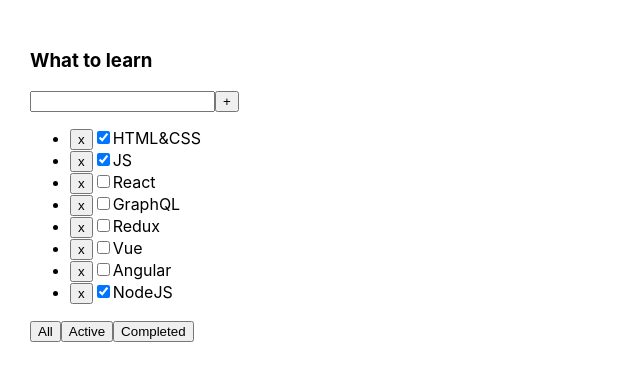
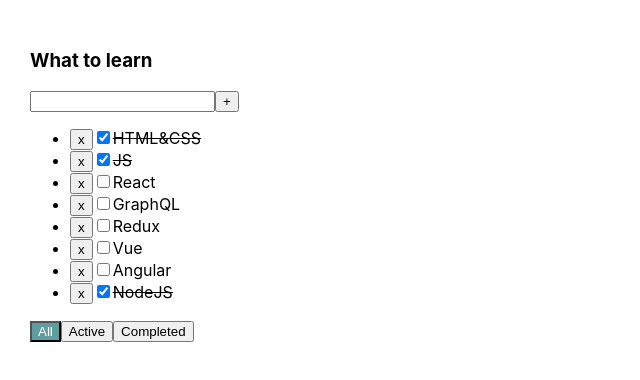
Before and after one commit to aleksandrdemidovich/todo-list, a React (Create React App) app: page / in a window 1280 px wide. Shown: the top 380 px of the page, without its empty margins (0-640 px from the left). Built offline with nearby package versions, Linux system fonts and the light colour scheme.

Commit message:
todoList-mon-4

```diff
--- a/src/App.css
+++ b/src/App.css
@@ -6,3 +6,18 @@
 .App > div {
   margin-right: 50px;
 }
+
+
+.active-filter{
+  background-color: cadetblue;
+  color: white;
+}
+
+.is-done{
+  text-decoration: line-through;
+}
+
+.error{
+  border: 2px solid red;
+  outline: none;
+}
--- a/src/App.tsx
+++ b/src/App.tsx
@@ -24,21 +24,22 @@
         {id: v1(), title: 'Angular', isDone: false},
         {id: v1(), title: 'NodeJS', isDone: true},
     ])
-    const [filter, setFilter] = useState<string>('all') //active, completed
+    const [filter, setFilter] = useState<FilterValueType>('all') //active, completed
 
     const changeTodoListFilter = (filter: FilterValueType) => {
         setFilter(filter)
     }
-
     const removeTask = (taskID: string) => {
         setTasks(tasks.filter(t => t.id !== taskID))
         console.log(tasks)
     }
-
     const addTask = (title: string) =>{
-        let task = {id: v1(), title: title, isDone: false}
-        let newTasks = [task, ...tasks]
-        setTasks(newTasks)
+        let newTask = {id: v1(), title: title, isDone: false}
+        const updatedTask: Array<TaskType> = [newTask, ...tasks]
+        setTasks(updatedTask)
+    }
+    const changeTaskStatus = (taskID: string, isDone:boolean) => {
+        setTasks(tasks.map(t => t.id === taskID ? {...t, isDone: isDone} : t))
     }
 
     let tasksForRender = tasks
@@ -54,10 +55,12 @@
     return (
         <div className="App">
             <TodoList
+                filter={filter}
                 title={'What to learn'}
                 tasks={tasksForRender}
                 removeTask={removeTask}
                 changeTodoListFilter={changeTodoListFilter}
+                changeTaskStatus={changeTaskStatus}
                 addTask={addTask}
             />
         </div>
--- a/src/TodoList.tsx
+++ b/src/TodoList.tsx
@@ -4,62 +4,89 @@
 type TodoListPropsType = {
     title: string
     tasks: Array<TaskType>
+    filter: FilterValueType
     removeTask: (taskID: string) => void
     addTask: (title: string) => void
     changeTodoListFilter: (filter: FilterValueType) => void
+    changeTaskStatus : (taskID: string, isDone:boolean) => void
 }
 
 
 function TodoList(props: TodoListPropsType) {
 
-    const [inputValue, setInputValue] = useState<string>('')
+    const [title, setTitle] = useState<string>('')
+    const [error, setError] = useState<boolean>(false)
 
     const setAllFilter = () => props.changeTodoListFilter('all')
     const setActiveFilter = () => props.changeTodoListFilter('active')
     const setCompletedFilter = () => props.changeTodoListFilter('completed')
 
-    const onChangeHandler = (e: ChangeEvent<HTMLInputElement>) => {
-        setInputValue(e.currentTarget.value)
+    const onChangeTitle = (e: ChangeEvent<HTMLInputElement>) => {
+        setTitle(e.currentTarget.value)
+        if(error){
+            setError(false)
+        }
     }
-
     const addTask = () => {
-        props.addTask(inputValue)
-        setInputValue('')
+        const trimmedTitle = title.trim()
+        if(trimmedTitle){
+            props.addTask(title)
+        } else {
+            setError(true)
+        }
+        setTitle('')
     }
-
     const onKeyPressHandler = (e: KeyboardEvent<HTMLInputElement>) => {
         if (e.charCode === 13) {
             addTask()
         }
     }
-
     const tasksList = props.tasks.map(t => {
         return (
-            <li>
+            <li key={t.id} >
                 <button onClick={() => props.removeTask(t.id)}>x</button>
-                <input type="checkbox" checked={t.isDone}/>
-                <span>{t.title}</span>
+                <input
+                    type="checkbox"
+                    checked={t.isDone}
+                    onChange={e => props.changeTaskStatus(t.id, e.currentTarget.checked)}
+                />
+                <span className={t.isDone? 'is-done' : ''}>{t.title}</span>
             </li>
         )
     })
+
+    const allBtnClass = props.filter === 'all' ? 'active-filter' : ''
+    const activeBtnClass = props.filter === 'active' ? 'active-filter' : ''
+    const completedBtnClass = props.filter === 'completed' ? 'active-filter' : ''
 
     return (
         <div>
             <h3>{props.title}</h3>
             <div>
-                <input value={inputValue}
-                       onChange={onChangeHandler}
+                <input value={title}
+                       onChange={onChangeTitle}
                        onKeyPress={onKeyPressHandler}
+                       className={error ? 'error' : ''}
                 />
                 <button onClick={addTask}>+</button>
+                {error && <div style={{color:'red'}}>Title is required</div>}
             </div>
             <ul>
                 {tasksList}
             </ul>
             <div>
-                <button onClick={setAllFilter}>All</button>
-                <button onClick={setActiveFilter}>Active</button>
-                <button onClick={setCompletedFilter}>Completed</button>
+                <button
+                    className={allBtnClass}
+                    onClick={setAllFilter}>All
+                </button>
+                <button
+                    className={activeBtnClass}
+                    onClick={setActiveFilter}>Active
+                </button>
+                <button
+                    className={completedBtnClass}
+                    onClick={setCompletedFilter}>Completed
+                </button>
             </div>
         </div>
 
```
